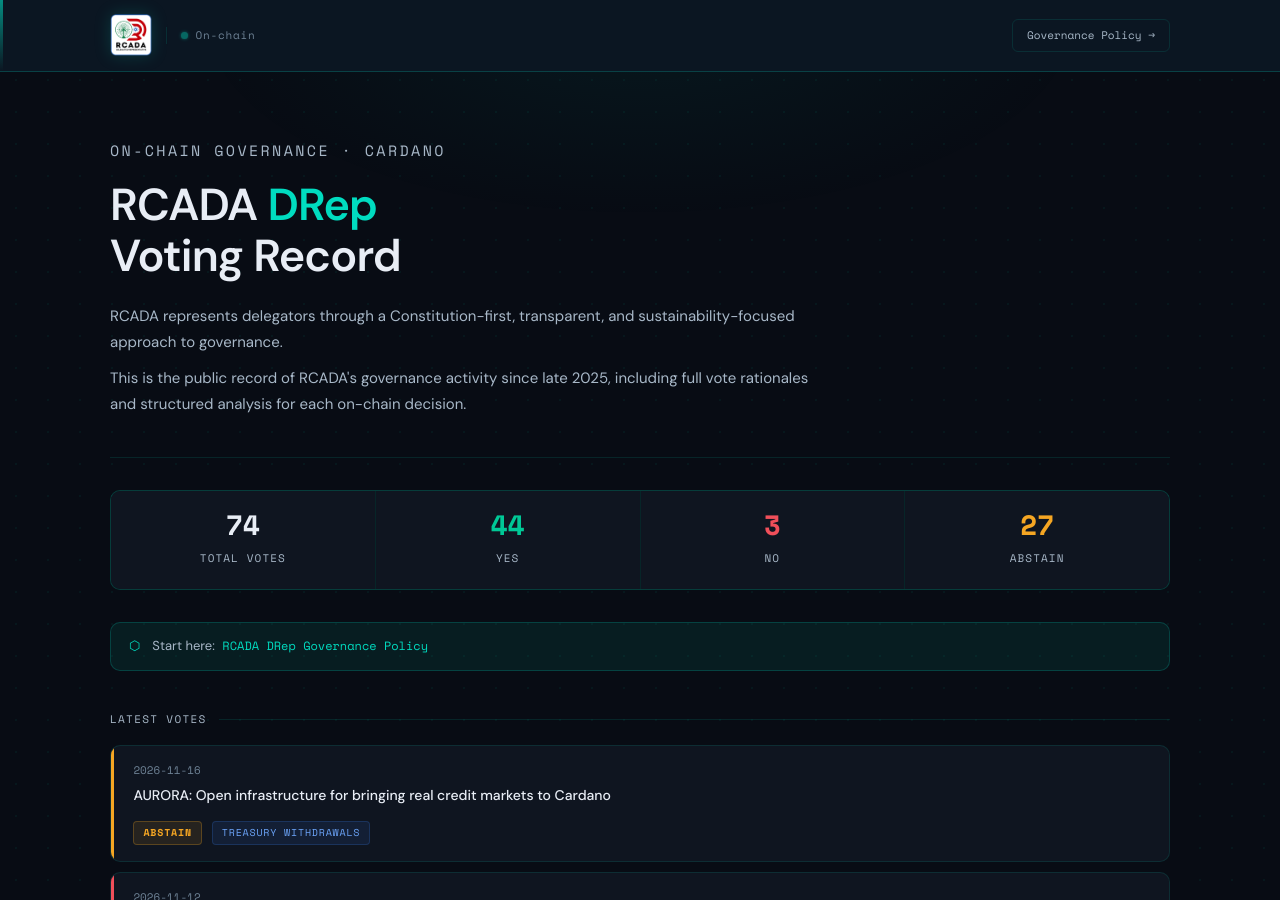
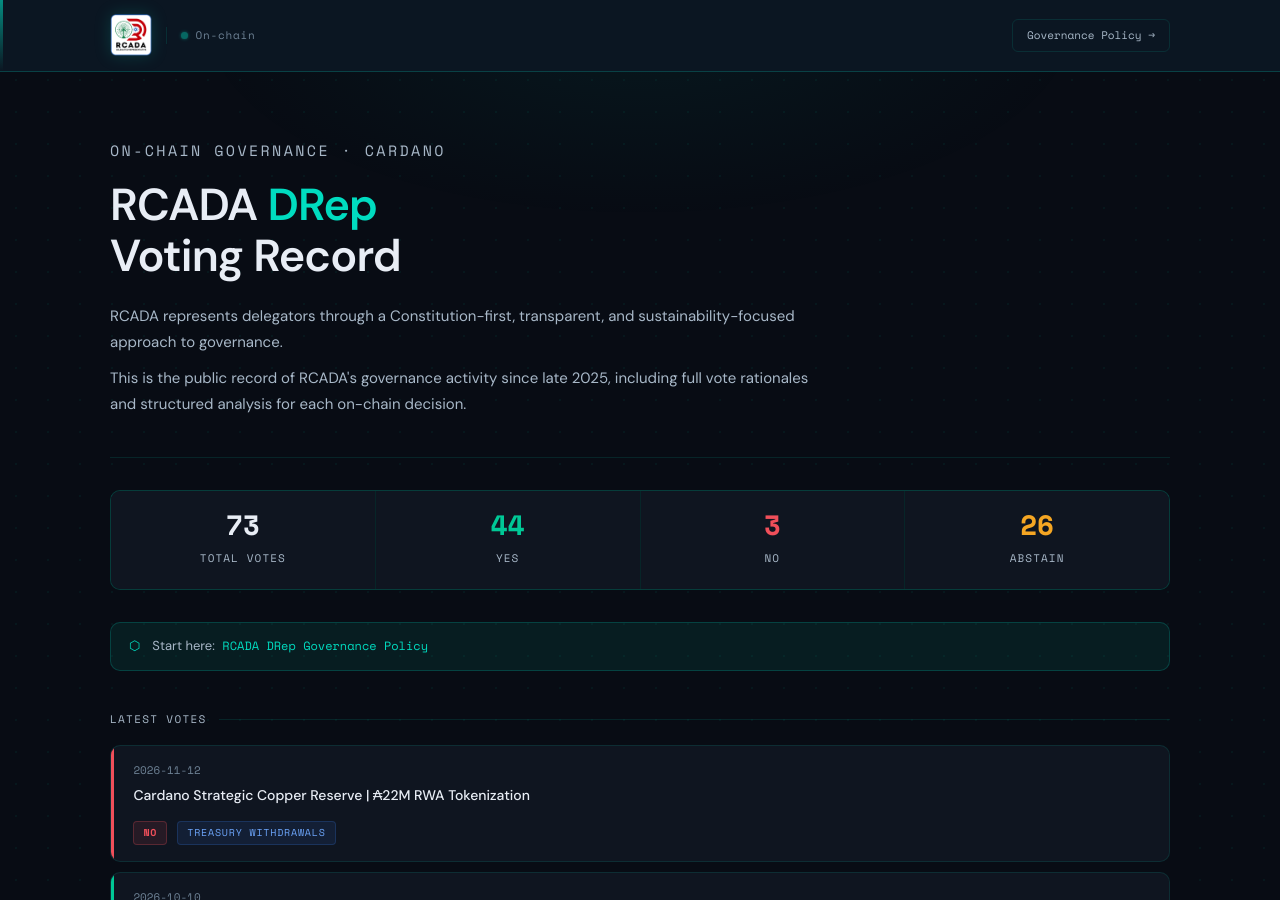
Before and after one commit to Brolloks/rcada-drep-votes, a Jekyll site: the page built from index.html, in a window 1280 px wide and 900 px high. Built offline with Jekyll 4.4.1, drawn with Linux system fonts in a browser that asks for light colours; some of the changed text lies outside the part shown.

Commit message:
Auto-update indexes

```diff
--- a/index.html
+++ b/index.html
@@ -12,10 +12,10 @@ title: RCADA DRep Voting Record
 
 <!-- AUTO-STATS:START -->
 <div class="stats-row">
-  <div class="stat-cell"><span class="stat-num total">74</span><span class="stat-label">Total Votes</span></div>
+  <div class="stat-cell"><span class="stat-num total">73</span><span class="stat-label">Total Votes</span></div>
   <div class="stat-cell"><span class="stat-num yes">44</span><span class="stat-label">Yes</span></div>
   <div class="stat-cell"><span class="stat-num no">3</span><span class="stat-label">No</span></div>
-  <div class="stat-cell"><span class="stat-num abstain">27</span><span class="stat-label">Abstain</span></div>
+  <div class="stat-cell"><span class="stat-num abstain">26</span><span class="stat-label">Abstain</span></div>
 </div>
 <!-- AUTO-STATS:END -->
 
@@ -33,12 +33,6 @@ title: RCADA DRep Voting Record
 
 <!-- AUTO-INDEX:START -->
 <div class="vote-list">
-  <div class="vote-card abstain-card fade-in">
-    <div class="vote-date">2026-11-16</div>
-    <strong><a href="votes/2026/AURORA_Open infrastructure for bringing real credit markets to Cardano.html">AURORA: Open infrastructure for bringing real credit markets to Cardano</a></strong>
-    <span class="badge badge-abstain">Abstain</span>
-    <span class="badge badge-type">Treasury Withdrawals</span>
-  </div>
   <div class="vote-card no-card fade-in">
     <div class="vote-date">2026-11-12</div>
     <strong><a href="votes/2026/Cardano Strategic Copper Reserve ₳22M RWA Tokenization.html">Cardano Strategic Copper Reserve | ₳22M RWA Tokenization</a></strong>
@@ -93,6 +87,12 @@ title: RCADA DRep Voting Record
     <span class="badge badge-yes">Yes</span>
     <span class="badge badge-type">Protocol Parameter Change</span>
   </div>
+  <div class="vote-card abstain-card fade-in">
+    <div class="vote-date">2026-08-06</div>
+    <strong><a href="votes/2026/Revised Cardano dOSPO and OMF Program Proposal.html">Revised Cardano dOSPO and OMF Program Proposal</a></strong>
+    <span class="badge badge-abstain">Abstain</span>
+    <span class="badge badge-type">Treasury Withdrawals</span>
+  </div>
 </div>
 <!-- AUTO-INDEX:END -->
 
```
Also changed, not shown: votes/2026/index.md (+1 -2 lines).
